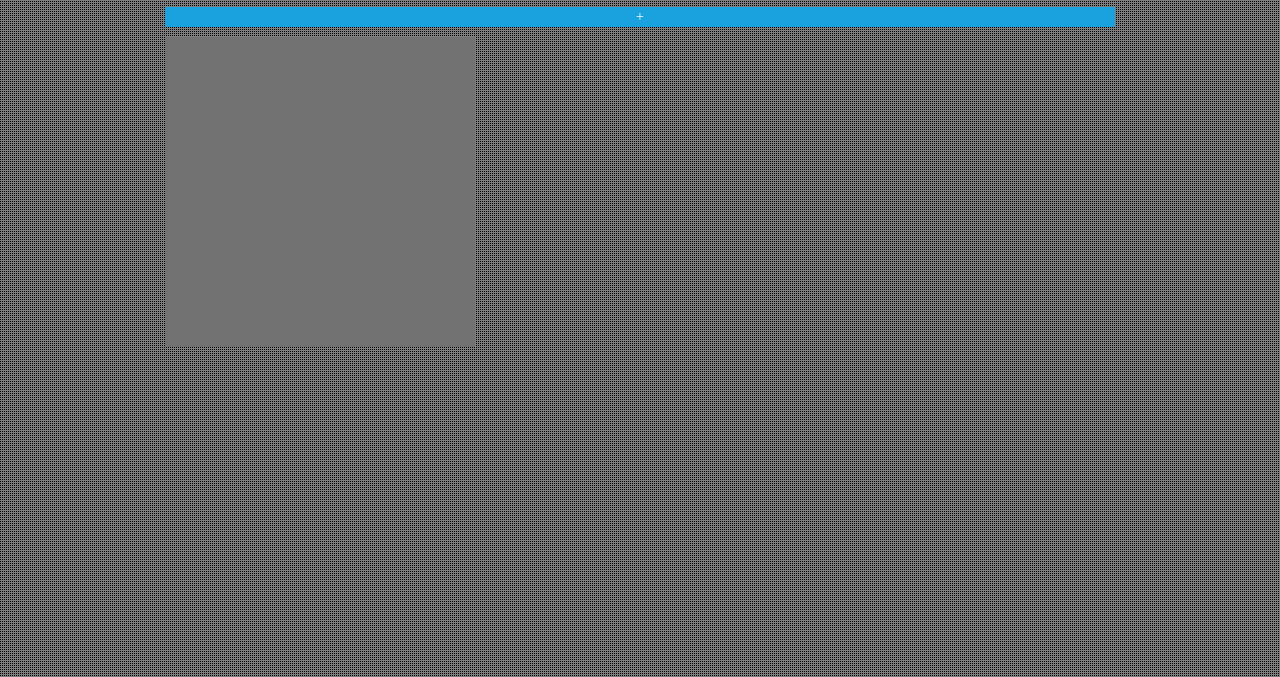
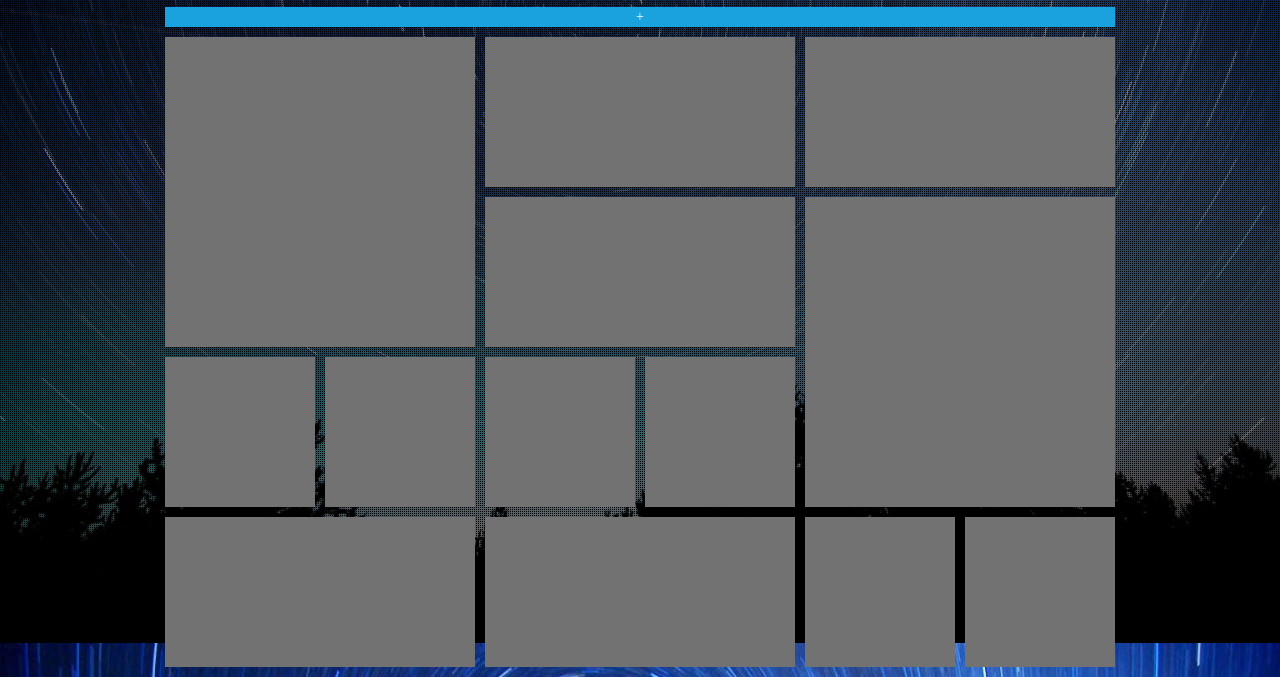
Before and after one commit to D-War/fzninja.github.io, a plain HTML site: page index.html in a window 1280 px wide. Shown: the part 157-834 px from the top of the page. Drawn offline with Linux system fonts and the light colour scheme.

Commit message:
改下样式
~

```diff
--- a/css/index.css
+++ b/css/index.css
@@ -15,7 +15,20 @@ html {overflow-y: scroll;}
 
 body{
 	font-family: "微软雅黑";
-	background: url(./../img/bg_pattern.png) repeat;
+	background: url(./../img/background4.jpg) center top no-repeat;
+	background-attachment:fixed;
+	background-size: cover;
+	-webkit-background-size:cover;
+}
+
+#fix{
+	z-index: -111;
+	left: 0;
+	top: 0;
+	position: fixed;
+	width: 100%;
+	height: 100%;
+	background: url(./../img/bg_pattern1.png) repeat;
 }
 
 #main{
@@ -174,28 +187,94 @@ body{
 	border: 5px solid #a1a1a1;
 }
 
-.one{
-	width: 310px;
-	height: 310px;
-}
-
-.two{
-	width: 310px;
-	height: 150px;
-}
-
-.three{
-	width: 150px;
-	height: 150px;
-}
-
-.four{
-	width: 150px;
-	height: 150px;
-}
 
 #cl1{
 	width: 310px;
 	height: 310px;
 	left: 5px;
+	top: 0;
 }
+
+#cl2{
+	width: 310px;
+	height: 150px;
+	left: 325px;
+	top: 0;
+}
+
+#cl3{
+	width: 310px;
+	height: 150px;
+	left: 645px;
+	top: 0;
+}
+
+#cl4{
+	width: 310px;
+	height: 150px;
+	left: 325px;
+	top: 160px;
+}
+
+#cl5{
+	width: 310px;
+	height: 310px;
+	left: 645px;
+	top: 160px;
+}
+
+#cl6{
+	width: 150px;
+    height: 150px;
+    left: 5px;
+    top: 320px;
+}
+
+#cl7{
+	width: 150px;
+    height: 150px;
+    left: 165px;
+    top: 320px;
+}
+
+#cl8{
+	width: 150px;
+    height: 150px;
+    left: 325px;
+    top: 320px;
+}
+
+#cl9{
+	width: 150px;
+    height: 150px;
+    left: 485px;
+    top: 320px;
+}
+
+#cl10{
+	width: 310px;
+    height: 150px;
+    left: 5px;
+    top: 480px;
+}
+
+#cl11{
+	width: 310px;
+    height: 150px;
+    left: 325px;
+    top: 480px;
+}
+
+#cl12{
+	width: 150px;
+    height: 150px;
+    left: 645px;
+    top: 480px;
+}
+
+#cl13{
+	width: 150px;
+    height: 150px;
+    left: 805px;
+    top: 480px;
+}
--- a/index.html
+++ b/index.html
@@ -6,6 +6,8 @@
 	<link rel="stylesheet" href="./css/index.css">
 </head>
 <body>
+	<div id="fix">
+	</div>
 	<div id="main">
 		<div class="header">
 			<a href="https://github.com/fzninja" class="logo">
```
Also changed, not shown: img/background4.jpg (added), img/bg_pattern1.png (added).
